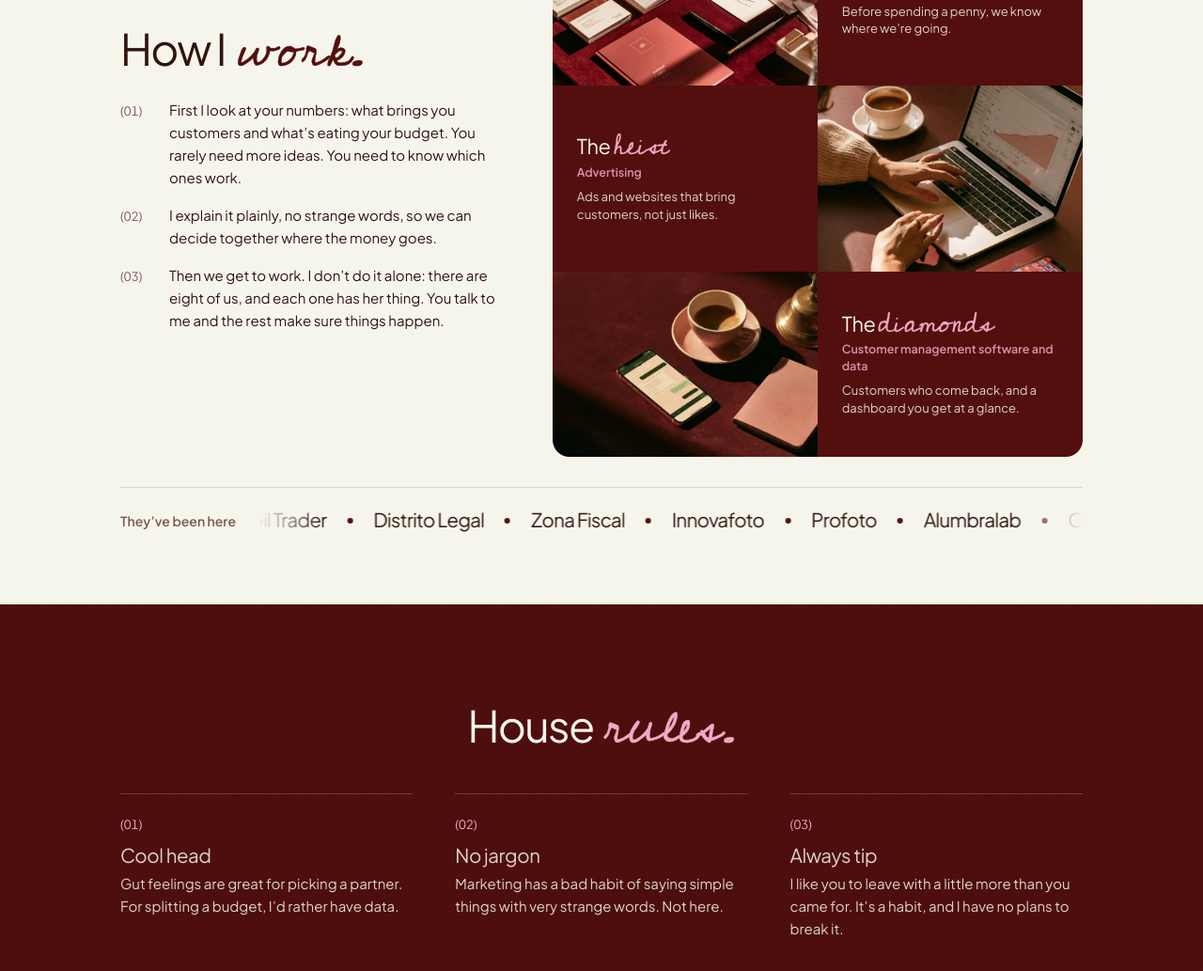
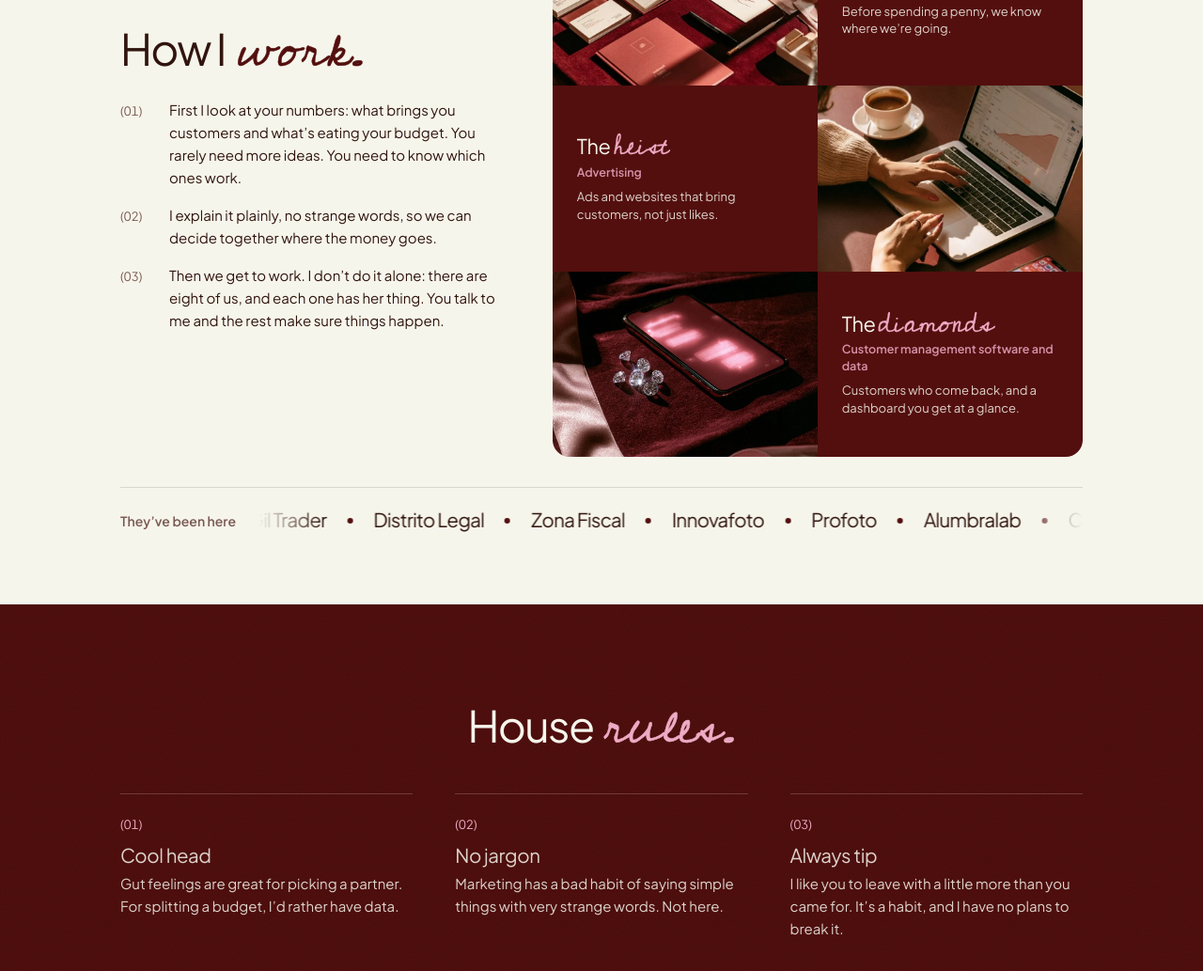
Before and after one commit to alragar21-sudo/mrs.pinkagency, a plain HTML site: page en/about.html in a window 1280 px wide. Shown: the part 1055-2088 px from the top of the page at 94% size. Drawn offline with Linux system fonts and the light colour scheme.

Commit message:
Sobre Mrs. Pink: foto del móvil con diamantes en la celda de Los Diamantes (ES y EN)
Co-Authored-By: Claude Opus 5.5 <noreply@anthropic.com>
Claude-Session: https://claude.ai/code/session_01QV8cG5XFBeBnXhLPJwpYNx

```diff
--- a/en/about.html
+++ b/en/about.html
@@ -88,7 +88,7 @@
         <a class="s-celda" href="/en/services"><h3>The&nbsp;<span class="mano">plan</span></h3><p class="cat">Strategy</p><p>Before spending a penny, we know where we’re going.</p></a>
         <a class="s-celda" href="/en/services"><h3>The&nbsp;<span class="mano">heist</span></h3><p class="cat">Advertising</p><p>Ads and websites that bring customers, not just likes.</p></a>
         <img src="/img/sobre/portatil.webp" alt="Hands with pink nails typing on a laptop showing a chart, next to a coffee" width="800" height="1004" loading="lazy">
-        <img src="/img/sobre/whatsapp.webp" alt="A phone with a WhatsApp chat, a cup of coffee and a pink notebook on burgundy velvet" width="900" height="505" loading="lazy">
+        <img src="/img/sobre/diamantes.webp" alt="A phone with messages and a few diamonds on burgundy velvet, between pink satin ribbons" width="960" height="1200" loading="lazy" style="object-position:50% 52%">
         <a class="s-celda" href="/en/services"><h3>The&nbsp;<span class="mano">diamonds</span></h3><p class="cat">Customer management software and data</p><p>Customers who come back, and a dashboard you get at a glance.</p></a>
       </div>
     </div>
```
Also changed, not shown: sobre-mi.html (+1 -1 lines), img/sobre/diamantes.webp (added).
